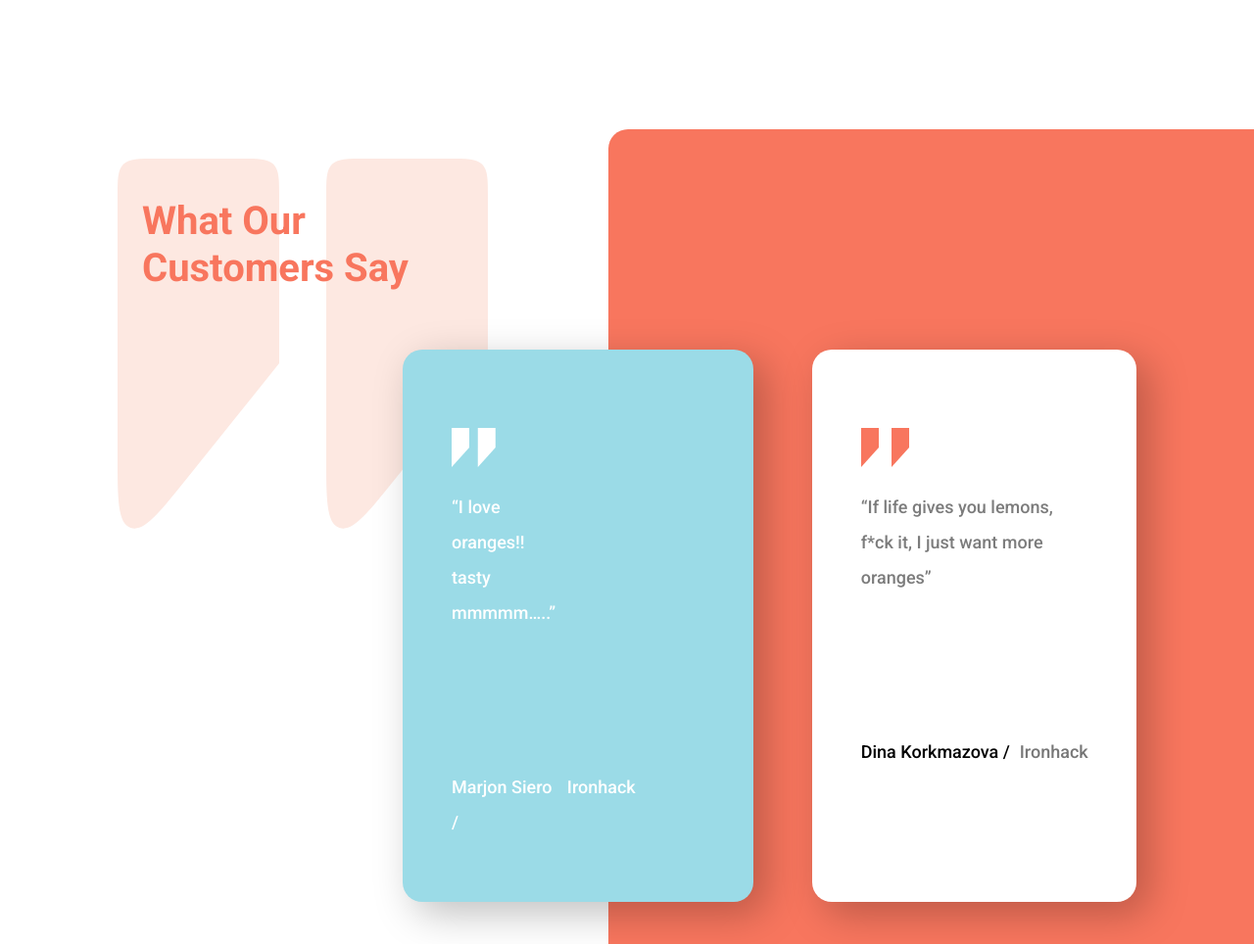
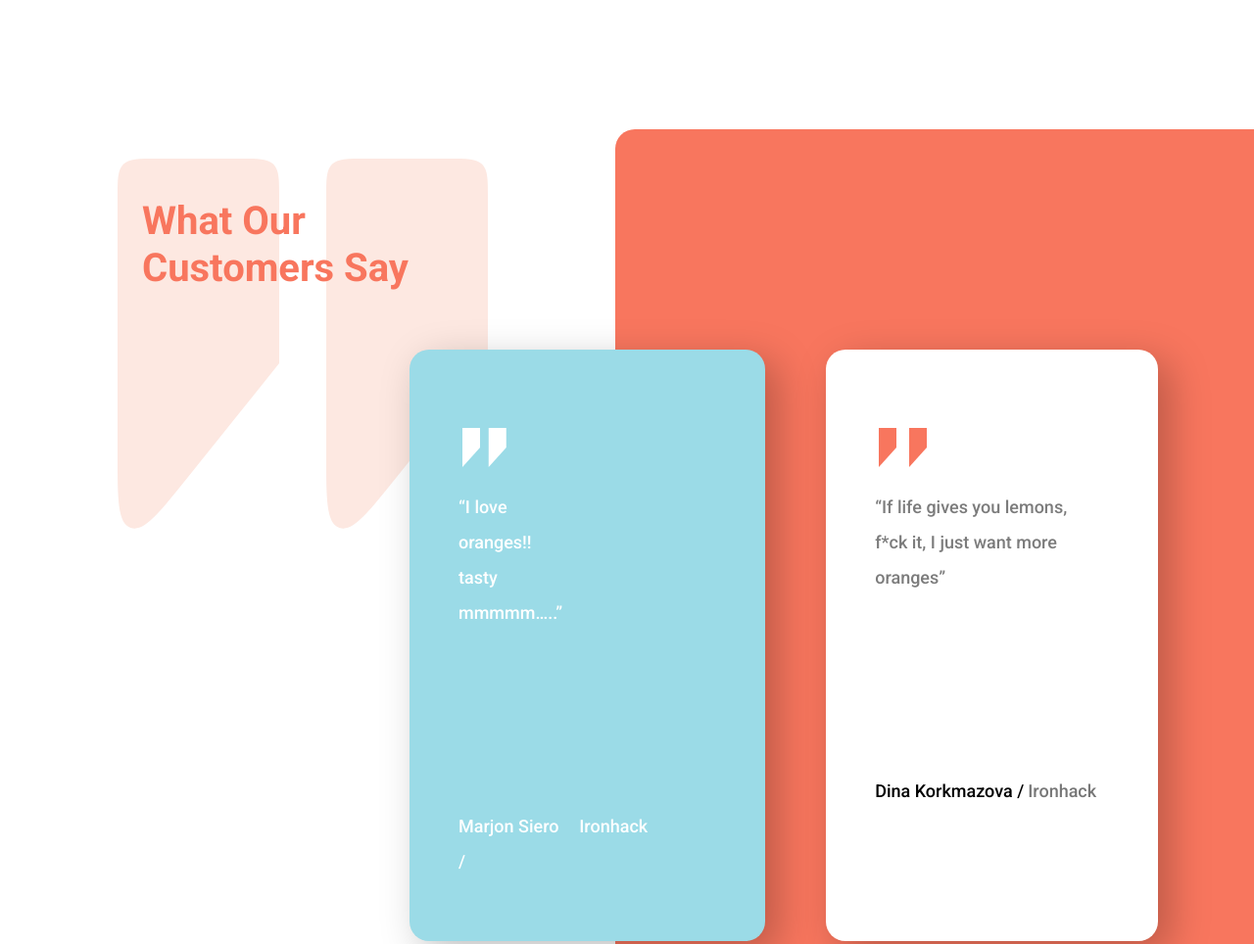
Before and after one commit to kakuliniec/Orange, a website built with Parcel: page index.html in a window 1280 px wide. Shown: the part 2380-3344 px from the top of the page at 98% size. Built offline with nearby package versions, Linux system fonts and the light colour scheme.

Commit message:
offer3: changed class to littleQuote, padding in:  section up

```diff
--- a/index.html
+++ b/index.html
@@ -145,7 +145,7 @@
                     </div>
                     <div class="offer3__table">
                         <div class="offer3__collumn1">
-                            <img src="./src/assets/icon/littleQuoteW.svg" class="offer3__littleQuoteW"
+                            <img src="./src/assets/icon/littleQuoteW.svg" class="offer3__littleQuote"
                                 alt="ikona biała cudzysłów" />
                             <h3 class="offer3__description1">“I love oranges!! tasty mmmmm…..”</h3>
                             <div class="offer3__collumn1--bottom">
@@ -154,7 +154,7 @@
                             </div>
                         </div>
                         <div class="offer3__collumn2">
-                            <img src="./src/assets/icon/littleQuoteO.svg" class="offer3__littleQuoteO"
+                            <img src="./src/assets/icon/littleQuoteO.svg" class="offer3__littleQuote"
                                 alt="ikona cudzysłów" />
                             <h3 class="offer3__description2">“If life gives you lemons, f*ck it, I just want more
                                 oranges”</h3>
--- a/src/scss/sections/offer2.scss
+++ b/src/scss/sections/offer2.scss
@@ -46,7 +46,7 @@
         color: #F8765E;
         margin: 0 auto;
         padding-bottom: 17px;
-        }
+    }
 
     &__icon {
         position: absolute;
--- a/src/scss/sections/offer3.scss
+++ b/src/scss/sections/offer3.scss
@@ -24,10 +24,8 @@
         background: #9bdbe7;
         box-shadow: 12px 12px 40px rgb(0 0 0 / 25%);
         border-radius: 20px;
-        margin-top: 225px;
-        margin-left: -210px;
         padding-right: 120px;
-        margin-right: 60px;
+        margin: 225px 42px 42px -210px;
 
         &--bottom {
             display: flex;
@@ -44,8 +42,7 @@
         background: #ffffff;
         box-shadow: 12px 12px 40px rgb(0 0 0 / 25%);
         border-radius: 20px;
-        margin-top: 225px;
-        margin-right: 120px;
+        margin: 225px 98px 42px 20px;
 
         &--bottom {
             display: flex;
@@ -69,7 +66,7 @@
         font-size: 18px;
         line-height: 36px;
         color: #777777;
-        padding-left: 10px;
+        padding-left: 4px;
         margin: 0;
     }
 
@@ -78,7 +75,6 @@
         display: flex;
         flex-flow: column;
         align-items: center;
-        max-width: 1320px;
     }
 
     &__description1 {
@@ -87,7 +83,7 @@
         line-height: 36px;
         color: #ffffff;
         margin: 0 auto;
-        padding: 23px 77.5px 142px 50px;
+        padding: 23px 77.5px 182px 50px;
     }
 
     &__description2 {
@@ -96,7 +92,7 @@
         line-height: 36px;
         color: #7c7c7c;
         margin: 0 auto;
-        padding: 23px 60px 142px 50px;
+        padding: 23px 60px 182px 50px;
     }
 
     &__down {
@@ -118,8 +114,7 @@
         }
     }
 
-    &__form {
-    }
+    &__form {}
 
     &__header {
         font-style: normal;
@@ -158,14 +153,9 @@
         margin-left: -230px;
     }
 
-    &__littleQuoteO {
+    &__littleQuote {
         padding-top: 80px;
-        padding-left: 50px;
-    }
-
-    &__littleQuoteW {
-        padding-top: 80px;
-        padding-left: 50px;
+        padding-left: 54px;
     }
 
     &__name1 {
@@ -199,11 +189,9 @@
         border-radius: 20px 0px 0px 20px;
         display: flex;
         justify-content: space-between;
-        max-width: 810px;
-        margin-left: 123px;
+        margin-left: 130px;
         margin-top: -30px;
-        padding-bottom: 269px;
-        padding-right: 0px;
+        padding-bottom: 187px;
     }
 
     &__text {
```
